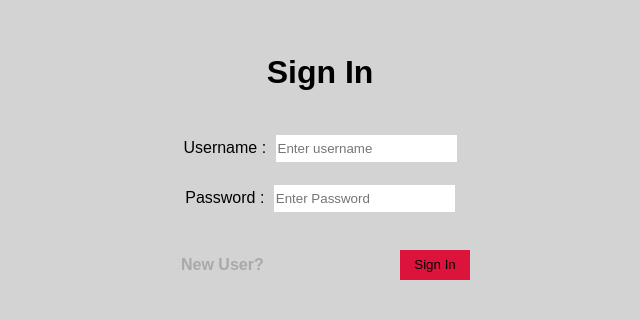
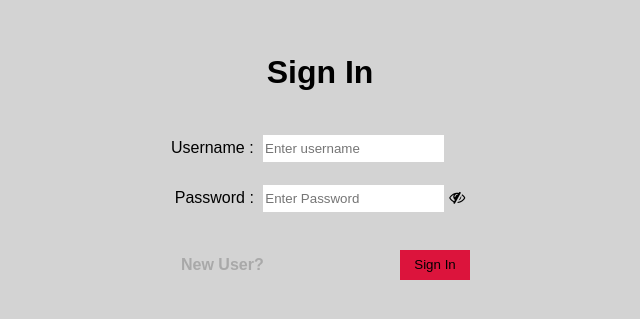
Before and after one commit to HanifRepo/to-do-Angular-App, an Angular app: page /to-do-Angular-App/ in a window 1280 px wide. Shown: the part 127-446 px from the top of the page, without its empty margins (320-960 px from the left). Built offline with nearby package versions, Linux system fonts and the light colour scheme.

Commit message:
Added Password Toggle Feature for Visibliti

```diff
--- a/angular.json
+++ b/angular.json
@@ -24,7 +24,8 @@
               "src/assets"
             ],
             "styles": [
-              "src/styles.css"
+              "src/styles.css",
+              "./node_modules/font-awesome/css/font-awesome.css"
             ],
             "scripts": []
           },
--- a/package.json
+++ b/package.json
@@ -19,6 +19,8 @@
     "@angular/platform-browser": "~10.1.0",
     "@angular/platform-browser-dynamic": "~10.1.0",
     "@angular/router": "~10.1.0",
+    "angular-font-awesome": "^3.1.2",
+    "font-awesome": "^4.7.0",
     "rxjs": "~6.6.0",
     "tslib": "^2.0.0",
     "zone.js": "~0.10.2"
--- a/src/app/registration-component/registration-component.component.css
+++ b/src/app/registration-component/registration-component.component.css
@@ -13,7 +13,7 @@
     margin-top: 150px;
 }
 
-input[type=text]{
+input[type=text],input[type=password]{
     border-color: inherit;
     outline :none;
     border : none;
@@ -58,3 +58,18 @@ div{
     outline: none;
     cursor: pointer;
 }
+
+.eye_type {
+    margin-left : 5px;
+    cursor : pointer;
+    float: right;
+}
+
+i{
+    position: relative;
+    margin-top: 25%;
+}
+
+.div_align{
+    margin-left: -25px;
+}
--- a/src/app/registration-component/registration-component.component.html
+++ b/src/app/registration-component/registration-component.component.html
@@ -1,12 +1,22 @@
 <div class="whole__container">
     <h1>Sign Up</h1>
-    <div>
+    <div class="div_align">
         Username :
         <input type="text" placeholder="Enter username" [(ngModel)]="username">
     </div>
     <div>
         Password :
-        <input type="text" placeholder="Enter Password" [(ngModel)]="password">
+        <input [type]="fieldType ? 'text' : 'password'" placeholder="Enter Password" [(ngModel)]="password">
+        <span class="input-group-text eye_type">
+            <i
+              class="fa"
+              [ngClass]="{
+                'fa-eye-slash': !fieldType,
+                'fa-eye': fieldType
+              }"
+              (click)="toggleFieldType()"
+            ></i>
+        </span>
     </div>
     <div class="button_holder">
         <button class="signin_link" (click)="signInPage()">Old User?</button>
--- a/src/app/registration-component/registration-component.component.ts
+++ b/src/app/registration-component/registration-component.component.ts
@@ -10,9 +10,11 @@ import { Router } from '@angular/router';
 export class RegistrationComponentComponent implements OnInit {
   username : string;
   password : string;
+  fieldType : boolean;
   constructor(private router : Router) {
     this.username ="";
     this.password ="";
+    this.fieldType = false;
   }
 
   ngOnInit(): void {
@@ -60,4 +62,8 @@ export class RegistrationComponentComponent implements OnInit {
     this.router.navigate([' ']);
   }
 
+  toggleFieldType() {
+    this.fieldType = !this.fieldType;
+  }
+
 }
--- a/src/app/sign-in-component/sign-in-component.component.css
+++ b/src/app/sign-in-component/sign-in-component.component.css
@@ -13,7 +13,7 @@
     margin-top: 150px;
 }
 
-input[type=text]{
+input[type=text],input[type=password]{
     border-color: inherit;
     outline :none;
     border : none;
@@ -58,3 +58,18 @@ div{
     outline: none;
     cursor: pointer;
 }
+
+.eye_type {
+    margin-left : 5px;
+    cursor : pointer;
+    float: right;
+}
+
+i{
+    position: relative;
+    margin-top: 25%;
+}
+
+.div_align{
+    margin-left: -25px;
+}
--- a/src/app/sign-in-component/sign-in-component.component.html
+++ b/src/app/sign-in-component/sign-in-component.component.html
@@ -1,12 +1,22 @@
 <div class="whole__container">
     <h1>Sign In</h1>
-    <div>
+    <div class="div_align">
         Username :
         <input type="text" placeholder="Enter username" [(ngModel)]="username">
     </div>
     <div>
         Password :
-        <input type="text" placeholder="Enter Password" [(ngModel)]="password">
+        <input [type]="fieldType ? 'text' : 'password'" placeholder="Enter Password" [(ngModel)]="password">
+        <span class="input-group-text eye_type">
+            <i
+              class="fa"
+              [ngClass]="{
+                'fa-eye-slash': !fieldType,
+                'fa-eye': fieldType
+              }"
+              (click)="toggleFieldType()"
+            ></i>
+        </span>
     </div>
     <div class="button_holder">
         <button class="registration_link" (click)="registerationPage()">New User?</button>
--- a/src/app/sign-in-component/sign-in-component.component.ts
+++ b/src/app/sign-in-component/sign-in-component.component.ts
@@ -9,9 +9,11 @@ import { Router} from '@angular/router'
 export class SignInComponentComponent implements OnInit {
   username : string;
   password : string;
+  fieldType :boolean;
   constructor(private router : Router) {
     this.username = "";
     this.password = "";
+    this.fieldType = false;
   }
 
   ngOnInit(): void {
@@ -39,4 +41,8 @@ export class SignInComponentComponent implements OnInit {
     this.router.navigate(['sign_up']);
   }
 
+  toggleFieldType() {
+    this.fieldType = !this.fieldType;
+  }
+
 }
```
Also changed, not shown: 12 other files (tests, documents, lock files or other folders).
